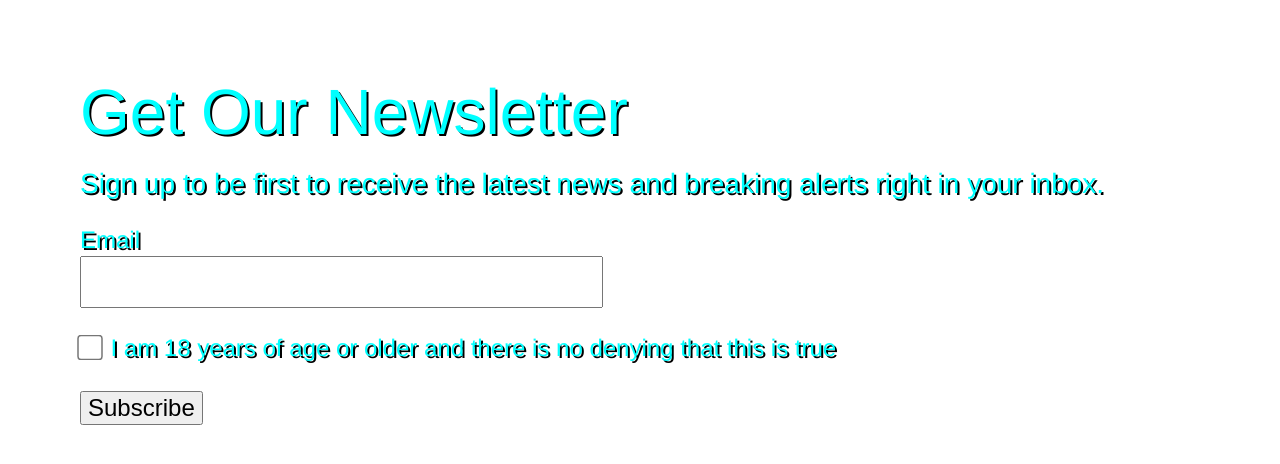
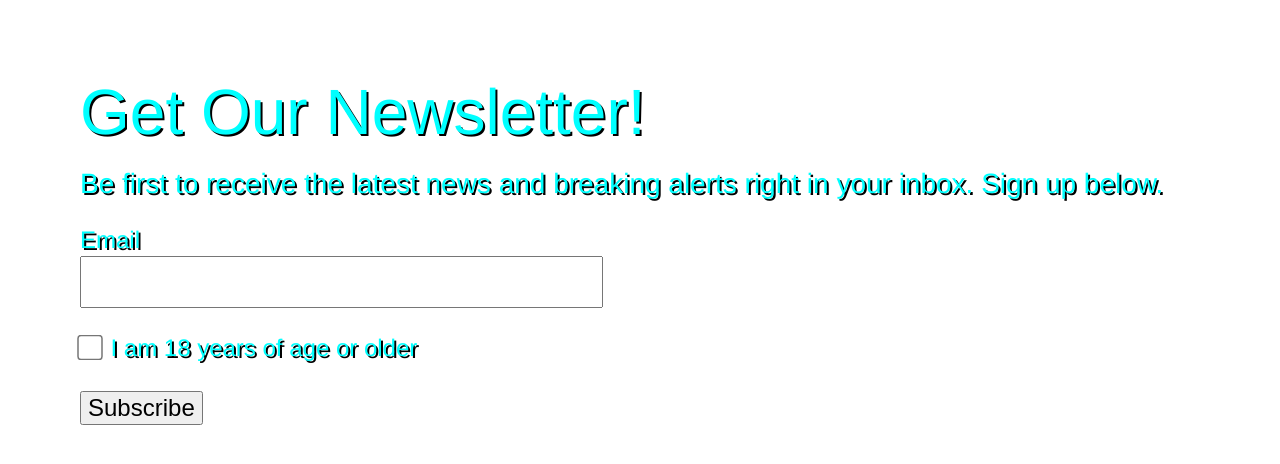
Before and after one commit to dkomarov/Lab-4_Komarov_Denis_ITMD362-01, a plain HTML site: page index.html in a window 1280 px wide. Drawn offline with nearby package versions, Linux system fonts and the light colour scheme.

Commit message:
Edit text content in heading 1, paragraph, and label

```diff
--- a/index.html
+++ b/index.html
@@ -9,10 +9,11 @@
 <body>
 <main id="content">
   <form method="get" action="#null">
-    <h1>Get Our Newsletter</h1>
+    <h1>Get Our Newsletter!</h1>
     <p>
-      Sign up to be first to receive the latest news
+      Be first to receive the latest news
       and breaking alerts right in your inbox.
+      Sign up below.
     </p>
     <ol>
       <li id="input-email">
@@ -21,7 +22,7 @@
       </li>
       <li id="input-age-verification">
         <input type="checkbox" id="age-verification-checkbox" name="age-verification" value="18" />
-        <label id="age-verification-label">I am 18 years of age or older and there is no denying that this is true</label>
+        <label id="age-verification-label">I am 18 years of age or older</label>
       </li>
       <li id="input-submit">
         <input type="submit" name="submit" id="submit" value="Subscribe" />
```
